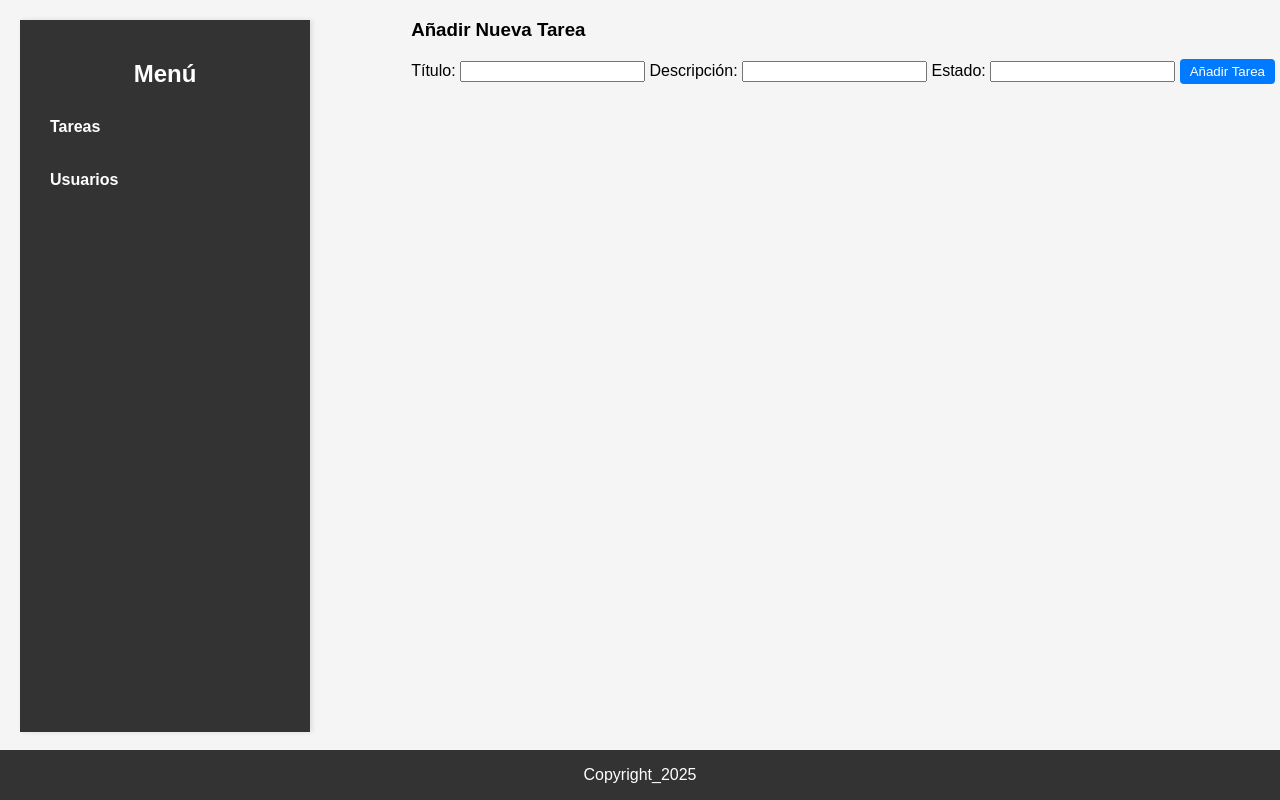
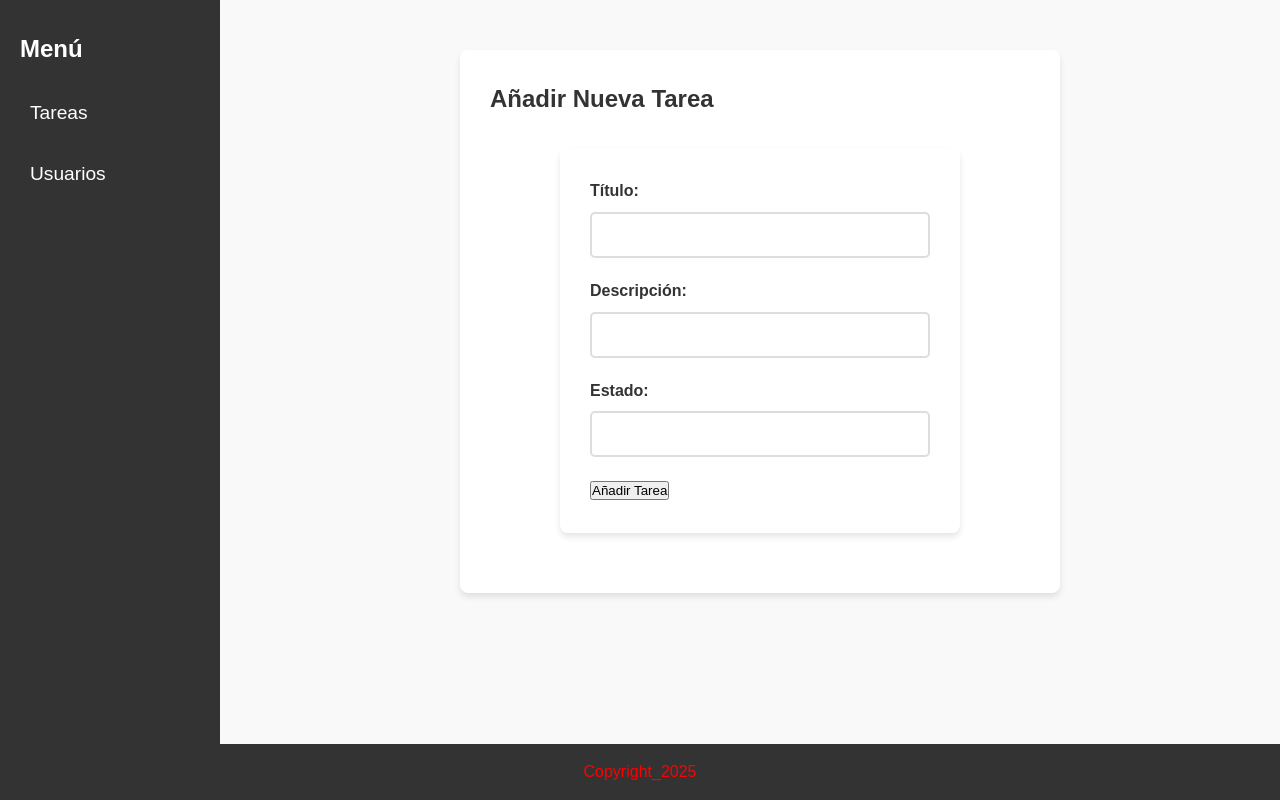
Before and after one commit to JEViz77/pruebaCurso, a PHP site: the page made by añadir_tareas.php in a window 1280 px wide. Run offline with PHP 8.4, Linux system fonts and the light colour scheme; a stand-in replaces the project's code that opens the database connection; some libraries are stand-ins or nearby versions.

Commit message:
estilos y tareas

```diff
--- /dev/null
+++ b/css/nuevo.css
@@ -0,0 +1,300 @@
+/* Estilos generales */
+* {
+    margin: 0;
+    padding: 0;
+    box-sizing: border-box;
+}
+
+body {
+    font-family: 'Arial', sans-serif;
+    background-color: #f9f9f9;
+    color: #333;
+    line-height: 1.6;
+}
+
+/* Header */
+header {
+    background-color: #333;
+    color: #fff;
+    padding: 20px;
+    text-align: center;
+    position: sticky;
+    top: 0;
+    z-index: 1000;
+}
+
+header img {
+    width: 50px;
+    vertical-align: middle;
+    margin-right: 15px;
+}
+
+header h1 {
+    display: inline-block;
+    vertical-align: middle;
+    font-size: 2em;
+}
+
+/* Barra de navegación */
+nav {
+    background-color: #333;
+    color: #fff;
+    text-align: center;
+    padding: 10px;
+}
+
+nav ul {
+    list-style-type: none;
+    padding: 0;
+}
+
+nav ul li {
+    display: inline-block;
+    margin: 0 15px;
+}
+
+nav ul li a {
+    color: #fff;
+    text-decoration: none;
+    font-size: 1.1em;
+}
+
+nav ul li a:hover {
+    text-decoration: underline;
+}
+
+/* Menú lateral */
+aside {
+    width: 220px;
+    background-color: #333;
+    color: #fff;
+    position: fixed;
+    top: 0;
+    left: 0;
+    height: 100%;
+    padding-top: 30px;
+    padding-left: 20px;
+    padding-right: 20px;
+    z-index: 100;
+}
+
+aside h2 {
+    font-size: 1.5em;
+    margin-bottom: 20px;
+}
+
+aside ul {
+    list-style-type: none;
+    padding: 0;
+}
+
+aside ul li {
+    margin: 10px 0;
+}
+
+aside ul li a {
+    color: #fff;
+    text-decoration: none;
+    font-size: 1.2em;
+    display: block;
+    padding: 10px;
+}
+
+aside ul li a:hover {
+    background-color: #575757;
+    border-radius: 5px;
+}
+
+/* Contenido principal */
+main {
+    margin-left: 240px; /* Para que el contenido no se superponga al menú lateral */
+    padding: 20px;
+    min-height: 100vh;
+}
+
+/* Formulario común */
+form {
+    background-color: #fff;
+    padding: 30px;
+    border-radius: 8px;
+    box-shadow: 0 4px 6px rgba(0, 0, 0, 0.1);
+    margin: 30px auto;
+    width: 90%;
+    max-width: 400px;
+}
+
+form label {
+    display: block;
+    margin-bottom: 8px;
+    font-weight: bold;
+}
+
+form input[type="text"],
+form input[type="password"],
+form input[type="submit"],
+form input[type="email"] {
+    width: 100%;
+    padding: 12px;
+    margin-bottom: 20px;
+    border: 2px solid #ddd;
+    border-radius: 5px;
+    font-size: 1em;
+}
+
+form input[type="text"]:focus,
+form input[type="password"]:focus,
+form input[type="email"]:focus {
+    border-color: #333;
+    outline: none;
+}
+
+form input[type="submit"] {
+    background-color: #333;
+    color: #fff;
+    border: none;
+    cursor: pointer;
+    transition: background-color 0.3s ease;
+}
+
+form input[type="submit"]:hover {
+    background-color: #575757;
+}
+
+/* Mensaje de error */
+p {
+    color: red;
+    font-size: 1em;
+    margin-top: 10px;
+}
+
+/* Tabla de tareas */
+table {
+    width: 100%;
+    margin-top: 20px;
+    border-collapse: collapse;
+    background-color: #fff;
+    box-shadow: 0 4px 6px rgba(0, 0, 0, 0.1);
+}
+
+table th, table td {
+    padding: 12px;
+    text-align: left;
+    border: 1px solid #ddd;
+}
+
+table th {
+    background-color: #333;
+    color: #fff;
+}
+
+table tr:nth-child(even) {
+    background-color: #f4f4f4;
+}
+
+table tr:hover {
+    background-color: #e9e9e9;
+}
+
+table td a {
+    color: #007BFF;
+    text-decoration: none;
+}
+
+table td a:hover {
+    text-decoration: underline;
+}
+
+/* Footer */
+footer {
+    background-color: #333;
+    color: #fff;
+    text-align: center;
+    padding: 15px;
+    position: absolute;
+    bottom: 0;
+    width: 100%;
+}
+
+footer p {
+    margin: 0;
+    font-size: 1em;
+}
+
+/* Sección de tareas */
+section#tareas {
+    background-color: #fff;
+    padding: 30px;
+    margin-top: 30px;
+    border-radius: 8px;
+    box-shadow: 0 4px 6px rgba(0, 0, 0, 0.1);
+}
+
+/* Sección de editar tarea */
+section#editar_tarea, section#anadir_tarea {
+    background-color: #fff;
+    padding: 30px;
+    border-radius: 8px;
+    box-shadow: 0 4px 6px rgba(0, 0, 0, 0.1);
+    margin-top: 30px;
+    max-width: 600px;
+    margin: 30px auto;
+}
+
+section#editar_tarea h3, section#anadir_tarea h3 {
+    font-size: 1.5em;
+    margin-bottom: 20px;
+}
+
+/* Edición de datos de usuario */
+section#editar_datos_usuario {
+    background-color: #fff;
+    padding: 30px;
+    border-radius: 8px;
+    box-shadow: 0 4px 6px rgba(0, 0, 0, 0.1);
+    margin-top: 30px;
+    max-width: 600px;
+    margin: 30px auto;
+}
+
+/* Links en los formularios */
+form a {
+    color: #007BFF;
+    text-decoration: none;
+}
+
+form a:hover {
+    text-decoration: underline;
+}
+
+/* Estilos responsivos */
+@media (max-width: 768px) {
+    /* Ajuste en la barra lateral */
+    aside {
+        width: 100%;
+        position: static;
+        height: auto;
+        padding-top: 20px;
+    }
+
+    /* El contenido debe ocupar todo el ancho */
+    main {
+        margin-left: 0;
+    }
+
+    /* Los elementos de navegación se alinean verticalmente */
+    nav ul li {
+        display: block;
+        margin: 10px 0;
+    }
+
+    /* Se asegura que los formularios y tablas no se superpongan */
+    form, table {
+        width: 100%;
+        margin: 10px 0;
+    }
+
+    /* Se reduce el padding en las tablas */
+    table th, table td {
+        padding: 8px;
+    }
+}
--- a/index.php
+++ b/index.php
@@ -4,7 +4,7 @@
     <meta charset="UTF-8">
     <meta name="viewport" content="width=device-width, initial-scale=1.0">
     <title>Principal</title>
-    <link rel="stylesheet" href="css/style.css">
+    <link rel="stylesheet" href="css/nuevo.css">
 </head>
 <body>
     <header>
--- a/login.php
+++ b/login.php
@@ -43,7 +43,7 @@
     <meta charset="UTF-8">
     <meta name="viewport" content="width=device-width, initial-scale=1.0">
     <title>Login</title>
-    <link rel="stylesheet" href="css/login.css">
+    <link rel="stylesheet" href="css/nuevo.css">
 
 
 </head>
--- a/partials/cabecera.php
+++ b/partials/cabecera.php
@@ -5,7 +5,7 @@
     <meta charset="UTF-8">
     <meta name="viewport" content="width=device-width, initial-scale=1.0">
     <title>Barra Lateral</title>
-    <link rel="stylesheet" href="css/main.css">
+    <link rel="stylesheet" href="css/nuevo.css">
 
 </head>
 
@@ -19,4 +19,3 @@
                 <li><a href="usuarios.php">Usuarios</a></li>
             </ul>
         </aside>
-    </main>
--- a/register.php
+++ b/register.php
@@ -53,7 +53,7 @@
     <meta charset="UTF-8">
     <meta name="viewport" content="width=device-width, initial-scale=1.0">
     <title>Registro</title>
-    <link rel="stylesheet" href="css/login.css">
+    <link rel="stylesheet" href="css/nuevo.css">
 </head>
 
 <body>
```
